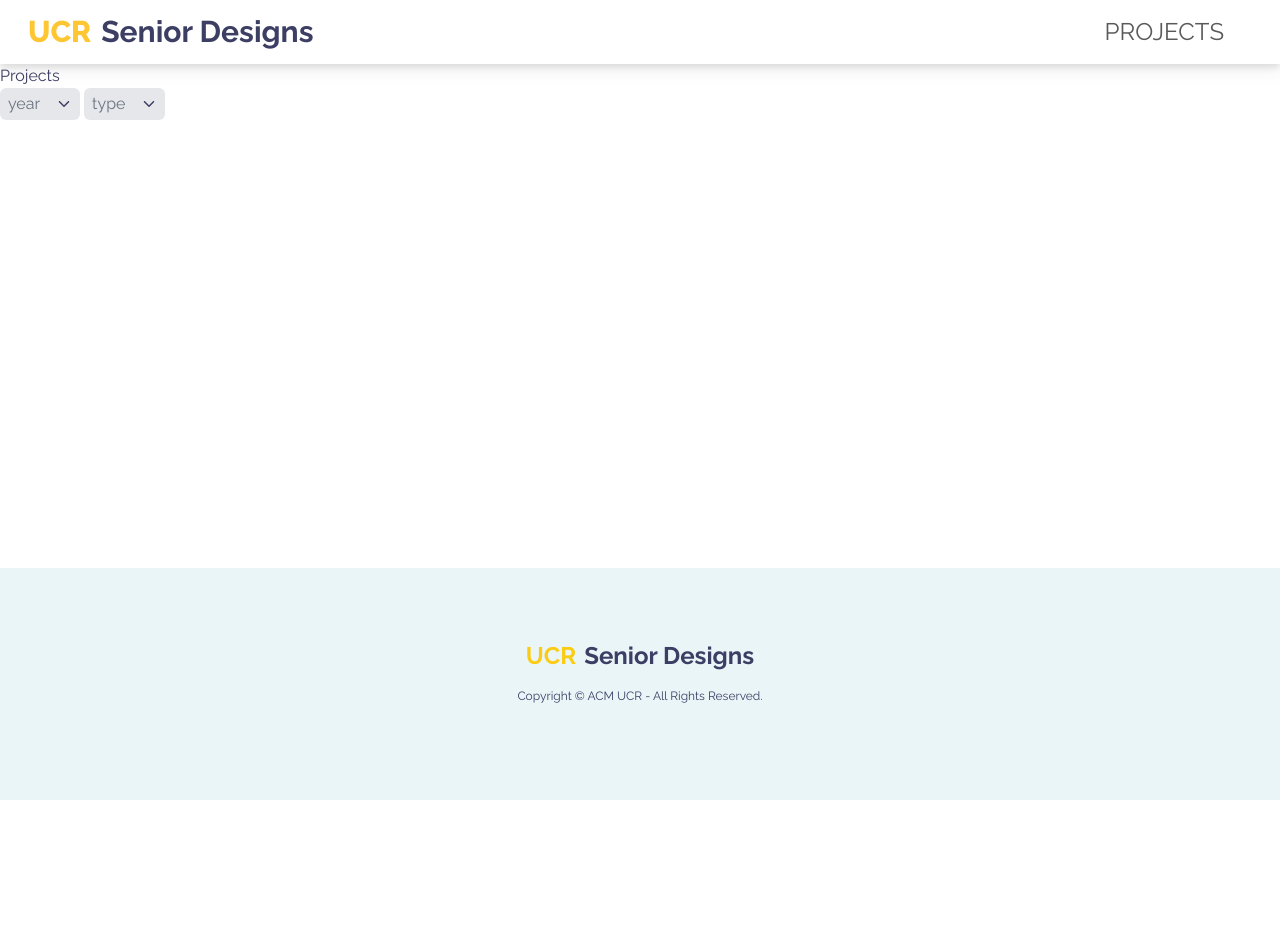
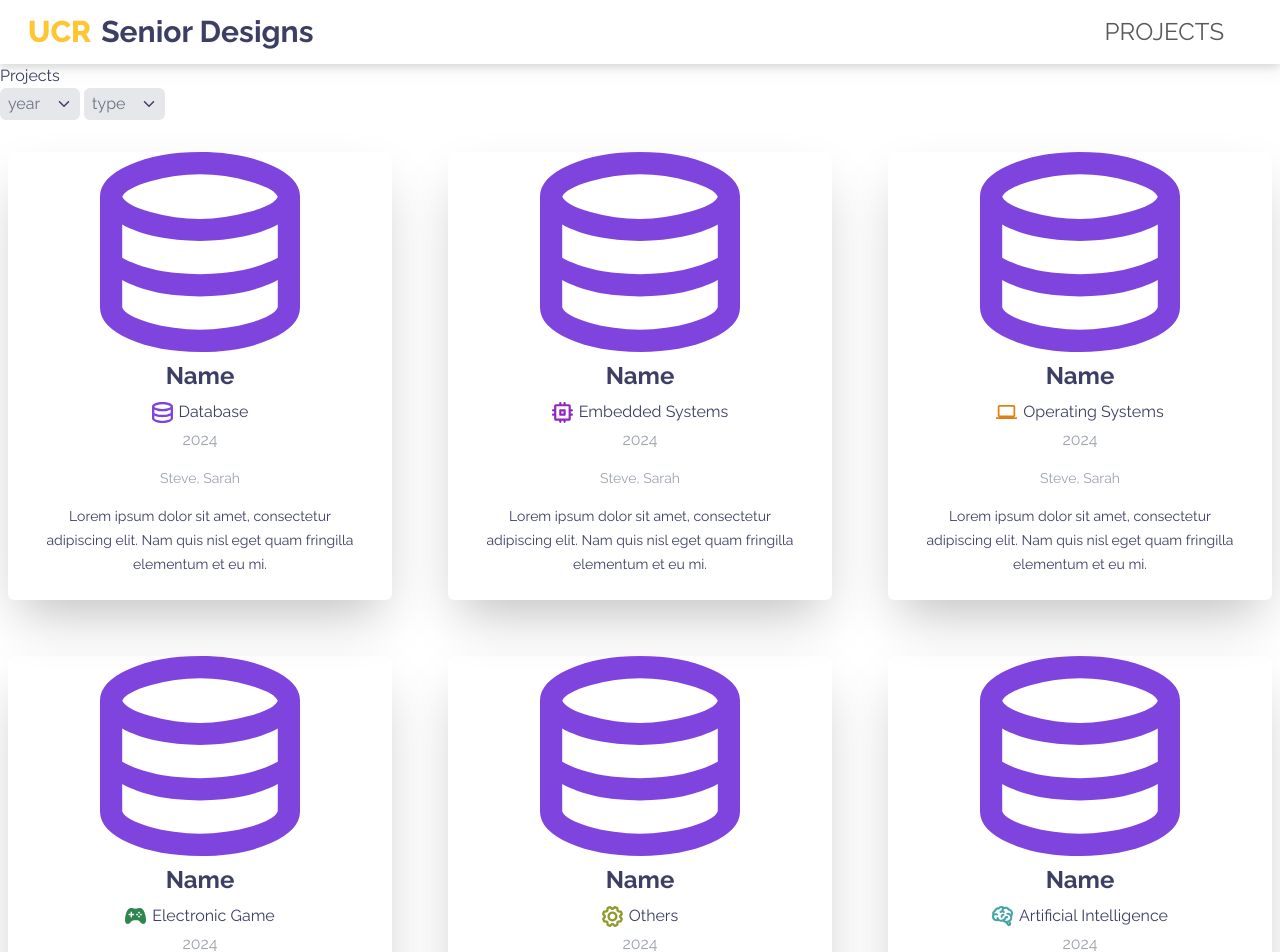
Before and after one commit to acm-ucr/senior-design-website, a Next.js app: page /projects in a window 1280 px wide. Shown: the top 952 px of the page. Before the commit the page ends 800 px from the top, so only its background shows below. Built offline with nearby package versions, Linux system fonts and the light colour scheme.

Commit message:
Kevinloritsch/addProjectCardstoProjectPage

```diff
--- a/src/app/projects/page.js
+++ b/src/app/projects/page.js
@@ -1,11 +1,15 @@
 import Filterbuttons from "../../components/projects/filterbuttons";
+import ProjectCards from "@/components/projects/ProjectCards";
 
 const Page = () => {
   return (
     <>
       <div>Projects</div>
+      <div>
+        <Filterbuttons />
+      </div>
 
-      <Filterbuttons />
+      <ProjectCards />
     </>
   );
 };
--- /dev/null
+++ b/src/components/projects/ProjectCards.jsx
@@ -0,0 +1,21 @@
+import React from "react";
+import FakeData from "@/data/fakedata";
+import ProjectCard from "@/components/projectcard";
+
+const PastProjects = () => {
+  const numberOfCardsToShow = 18;
+
+  const visibleProjects = FakeData.slice(0, numberOfCardsToShow);
+
+  return (
+    <div className="bg-white  flex justify-center items-center text-center flex-col py-8">
+      <div className="grid sm:grid-cols-1 md:grid-cols-2 lg:grid-cols-3 justify-center items-center  gap-14 ">
+        {visibleProjects.map((project, index) => (
+          <ProjectCard key={index} project={project} />
+        ))}
+      </div>
+    </div>
+  );
+};
+
+export default PastProjects;
--- a/src/data/fakedata.js
+++ b/src/data/fakedata.js
@@ -13,7 +13,7 @@ const FakeData = [
   {
     projectName: "Name",
     icon: databaselogo,
-    projectType: "Database",
+    projectType: "Embedded Systems",
     year: 2024,
     names: ["Steve", "Sarah"],
     description:
@@ -22,7 +22,7 @@ const FakeData = [
   {
     projectName: "Name",
     icon: databaselogo,
-    projectType: "Database",
+    projectType: "Operating Systems",
     year: 2024,
     names: ["Steve", "Sarah"],
     description:
@@ -31,7 +31,7 @@ const FakeData = [
   {
     projectName: "Name",
     icon: databaselogo,
-    projectType: "Database",
+    projectType: "Electronic Game",
     year: 2024,
     names: ["Steve", "Sarah"],
     description:
@@ -40,7 +40,7 @@ const FakeData = [
   {
     projectName: "Name",
     icon: databaselogo,
-    projectType: "Database",
+    projectType: "Others",
     year: 2024,
     names: ["Steve", "Sarah"],
     description:
@@ -49,7 +49,7 @@ const FakeData = [
   {
     projectName: "Name",
     icon: databaselogo,
-    projectType: "Database",
+    projectType: "Artificial Intelligence",
     year: 2024,
     names: ["Steve", "Sarah"],
     description:
@@ -58,7 +58,7 @@ const FakeData = [
   {
     projectName: "Name",
     icon: databaselogo,
-    projectType: "Database",
+    projectType: "Compiler",
     year: 2024,
     names: ["Steve", "Sarah"],
     description:
```
